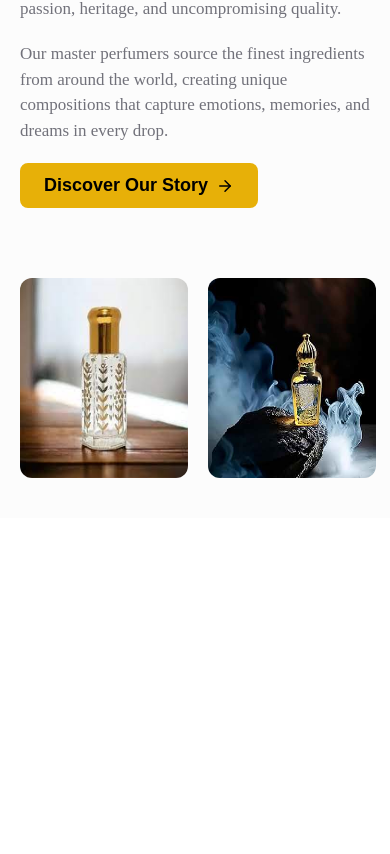
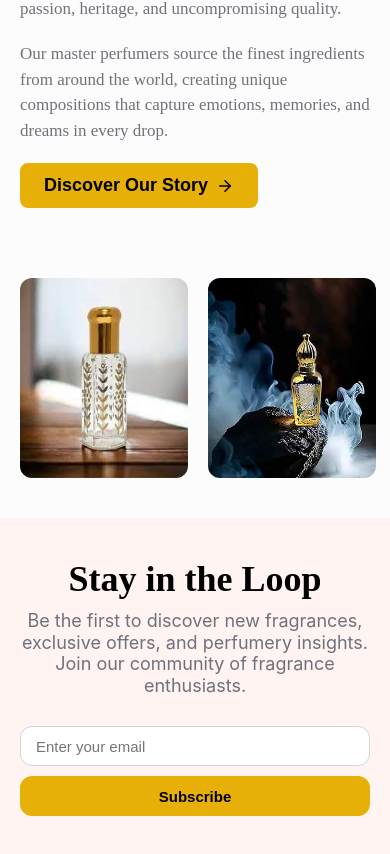
Before and after one commit to pinnateai-2025/daniyaal-ui, a React (Create React App) app: page / in a window 390 px wide. Shown: the part 3360-4214 px from the top of the page. Before the commit the page ends 3878 px from the top, so only its background shows below. Built offline with nearby package versions, Linux system fonts and the light colour scheme.

Commit message:
Added StayInLoop

```diff
--- /dev/null
+++ b/src/components/StayInLoop/StayInLoop.css
@@ -0,0 +1,124 @@
+.stayinloop-section {
+    padding: 60px 80px;
+    display: flex;
+    justify-content: center;
+    align-items: center;
+    flex-direction: column;
+    background-color: #FFF4F2;
+}
+
+[data-theme="dark"] .stayinloop-section {
+    background-color: #211A0E;
+}
+
+.stayinloop-title {
+    flex: 1;
+    min-width: 300px;
+    text-align: center;
+}
+
+.stayinloop-title h2 {
+    font-size: 40px;
+    font-weight: 700;
+    color: var(--text-color);
+    margin-bottom: 20px;
+    font-family: playfair display, serif;
+}
+
+.stayinloop-title p {
+    font-size: 20px;
+    color: #71717A;
+    line-height: 1.5;
+    margin-bottom: 30px;
+}
+
+.stayinloop-contact {
+    display: flex;
+    align-items: center;
+    justify-content: center;
+    gap: 15px;
+    flex-wrap: wrap;
+}
+
+.stayinloop-contact input {
+    width: 320px;
+    height: 40px;
+    padding: 0 15px;
+    font-size: 15px;
+    font-weight: 500;
+    border-radius: 12px;
+    border: 1px solid #d4d4d8;
+    outline: none;
+    background-color: #fff;
+    color: #000;
+    transition: all 0.3s ease;
+}
+
+[data-theme="dark"] .stayinloop-contact input {
+    background-color: #121212;
+    color: #fff;
+}
+
+.stayinloop-contact input:focus {
+    border-color: #e7b008;
+    box-shadow: 0 0 8px rgba(231, 176, 8, 0.2);
+}
+
+.stayinloop-contact button {
+    height: 40px;
+    padding: 0 25px;
+    background-color: #e7b008;
+    color: #000;
+    font-weight: 600;
+    font-size: 15px;
+    border: none;
+    border-radius: 12px;
+    cursor: pointer;
+    transition: all 0.3s ease;
+}
+
+.stayinloop-contact button:hover {
+    background-color: #C39500;
+}
+
+@media (max-width: 768px) {
+    .stayinloop-section {
+        padding: 40px 20px;
+    }
+}
+
+@media (max-width: 600px) {
+    .stayinloop-section p br {
+        display: none;
+    }
+}
+
+@media (max-width: 500px) {
+    .stayinloop-contact {
+        flex-direction: column;
+        gap: 10px;
+        width: 100%;
+    }
+
+    .stayinloop-contact input {
+        width: 100%;
+        max-width: none;
+    }
+
+    .stayinloop-contact button {
+        width: 100%;
+        max-width: none;
+    }
+}
+
+@media (max-width: 425px) {
+    .stayinloop-title h2 {
+        font-size: 36px;
+        margin-bottom: 10px;
+    }
+
+    .stayinloop-title p {
+        font-size: 18px;
+        line-height: 1.2;
+    }
+}
--- /dev/null
+++ b/src/components/StayInLoop/StayInLoop.js
@@ -0,0 +1,21 @@
+import "./StayInLoop.css";
+
+const StayInLoop = () => {
+    return (
+        <section className="stayinloop-section">
+            <div className="stayinloop-title">
+                <h2>Stay in the Loop</h2>
+                <p>
+                    Be the first to discover new fragrances, exclusive offers, and perfumery
+                    <br /> insights. Join our community of fragrance enthusiasts.
+                </p>
+            </div>
+            <div className="stayinloop-contact">
+                <input type="text" placeholder="Enter your email" />
+                <button>Subscribe</button>
+            </div>
+        </section>
+    )
+}
+
+export default StayInLoop;
--- a/src/pages/Home.js
+++ b/src/pages/Home.js
@@ -2,6 +2,7 @@ import FragranceCollection from "../components/FragranceCollection/FragranceColl
 import HeroSection from "../components/HeroSection/HeroSection";
 import Navbar from "../components/Navbar/Navbar";
 import OurStory from "../components/OurStory/OurStory";
+import StayInLoop from "../components/StayInLoop/StayInLoop";
 
 const Home = () => {
     return (
@@ -10,7 +11,7 @@ const Home = () => {
             <HeroSection />
             <FragranceCollection />
             <OurStory />
-            {/* <StayInLoop /> */}
+            <StayInLoop />
             {/* <Footer /> */}
         </>
     )
```
